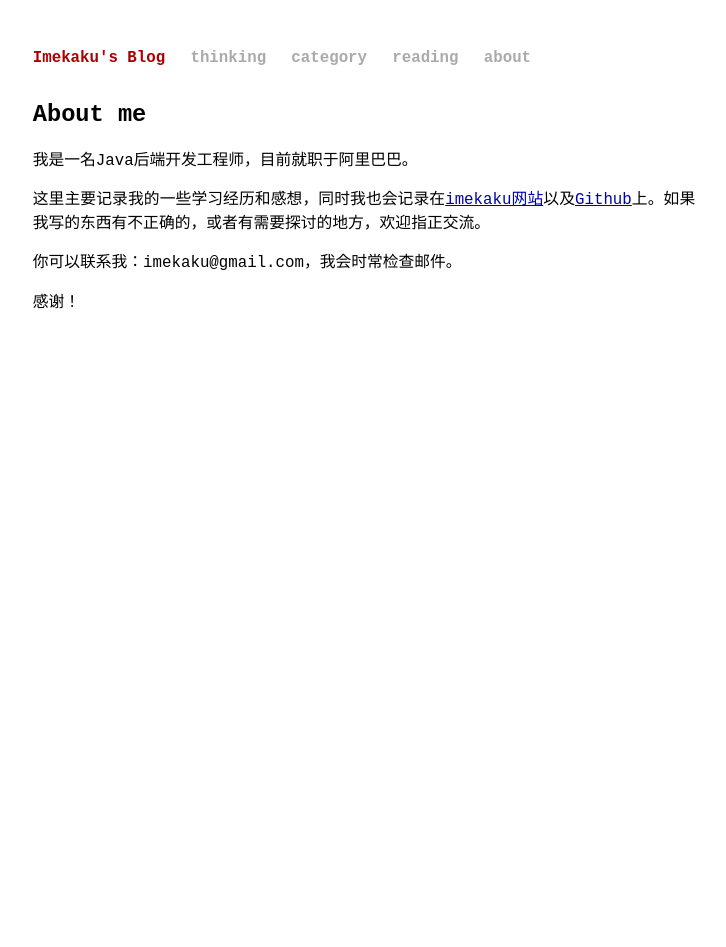
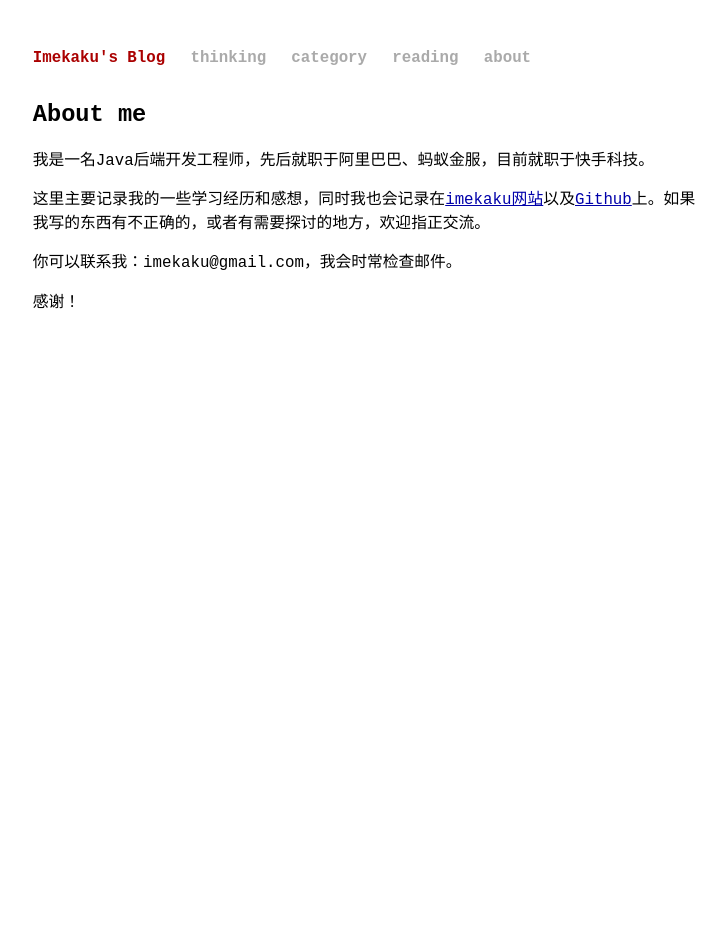
Before and after one commit to imekaku/imekaku.github.io, a Jekyll site: the page built from about/index.html, in a window 1280 px wide. Shown: the whole page, without its empty margins (276-1002 px from the left). Built offline with Jekyll 4.4.1, drawn with Linux system fonts in a browser that asks for light colours.

Commit message:
update about message

```diff
--- a/about/index.html
+++ b/about/index.html
@@ -6,7 +6,7 @@ title: About
 <div id="home">
   <h1>About me</h1>
 
-  <p>我是一名Java后端开发工程师，目前就职于阿里巴巴。</p>
+  <p>我是一名Java后端开发工程师，先后就职于阿里巴巴、蚂蚁金服，目前就职于快手科技。</p>
 
   <p>这里主要记录我的一些学习经历和感想，同时我也会记录在<a class="extra" href="http://www.imekaku.com">imekaku网站</a>以及<a class="extra" href="https://github.com/imekaku">Github</a>上。如果我写的东西有不正确的，或者有需要探讨的地方，欢迎指正交流。</p>
 
```
